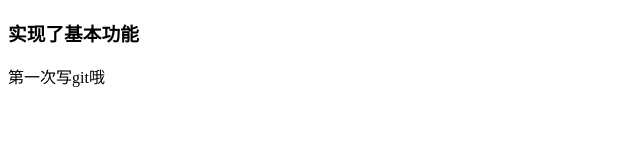
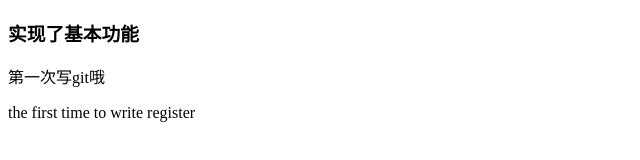
Before and after one commit to wangmengru1995/myFirstProject, a plain HTML site: page index.html in a window 1280 px wide. Shown: the whole page, without its empty margins (0-640 px from the left). Drawn offline with Linux system fonts and the light colour scheme.

Commit message:
第一次register

```diff
--- a/index.html
+++ b/index.html
@@ -12,6 +12,6 @@
     <h3>实现了基本功能</h3>
     <p>第一次写git哦</p>
 
-
+    <div>the first time to write register</div>
 </body>
 </html>
```
